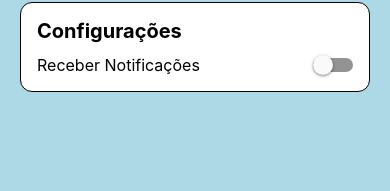
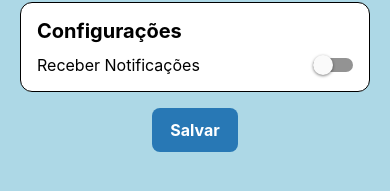
Before and after one commit to Bentocsf/cartao_de_visita_digital, a React Native app: screen / in a window 390 px wide. Shown: the part 421-612 px from the top of the page. Built offline with nearby package versions, Linux system fonts and the light colour scheme.

Commit message:
Adiciona botão para salvar dados com alerta

```diff
--- a/App.js
+++ b/App.js
@@ -9,6 +9,7 @@ import {
   TextInput,
   Switch,
   ScrollView,
+  Alert,
 } from 'react-native';
 import { SafeAreaView, SafeAreaProvider } from 'react-native-safe-area-context';
 
@@ -31,6 +32,9 @@ export default function App() {
 
   function cancelarEdicao() {
     setModalVisivel(false);
+  }
+  function salvarDados() {
+    Alert.alert('Dados salvos com sucesso!');
   }
   useEffect(() => {
     if (!receberNotificacoes) {
@@ -87,8 +91,10 @@ export default function App() {
                 onValueChange={setReceberNotificacoes}
               />
             </View>
-
           </View>
+          <Pressable style={styles.botao} onPress={salvarDados}>
+            <Text style={styles.botaoTexto}>Salvar</Text>
+          </Pressable>
         </ScrollView>
         {mensagemNotificacao !== '' && (
           <View style={styles.notificacaoContainer}>
@@ -143,6 +149,7 @@ const styles = StyleSheet.create({
   conteudo: {
     alignItems: 'center',
     padding: 20,
+    paddingBottom: 100,
   },
   avatar: {
     width: 100,
```
Lines whose indentation alone changed are shown as unchanged.
